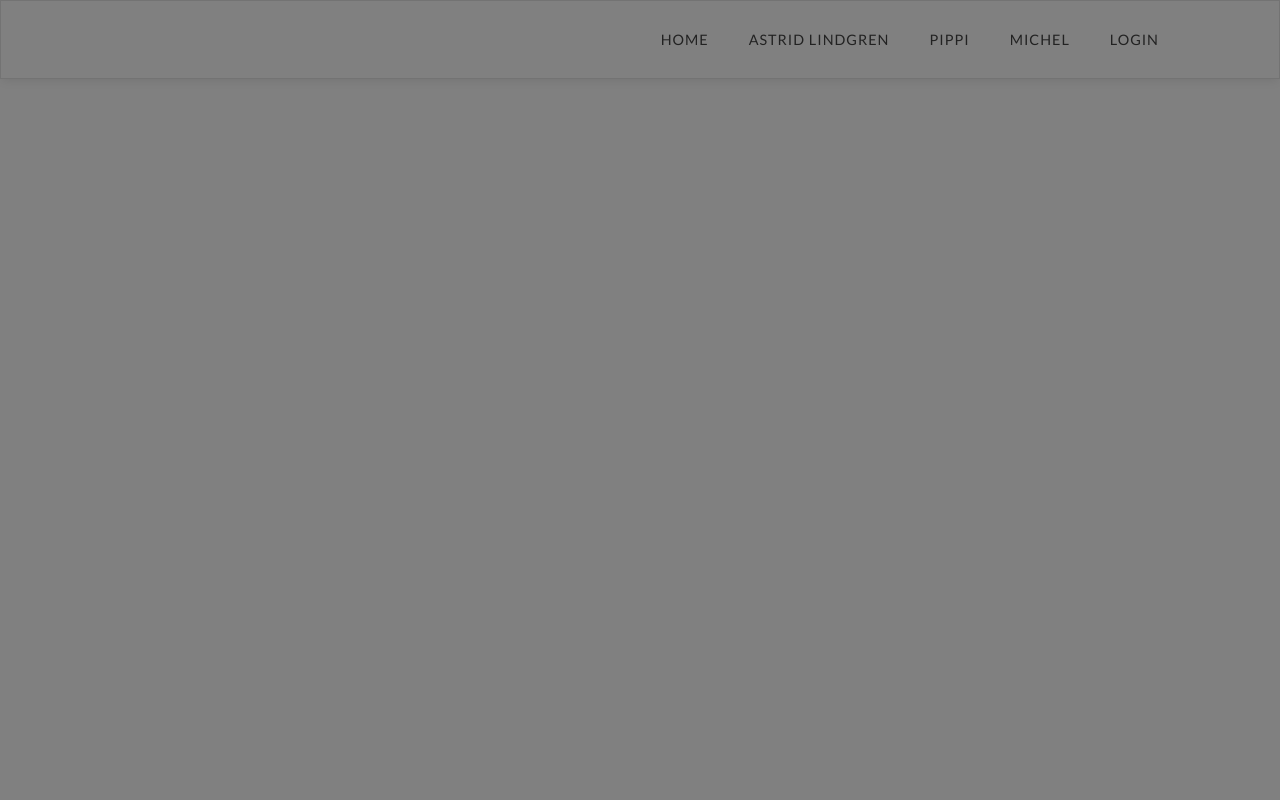
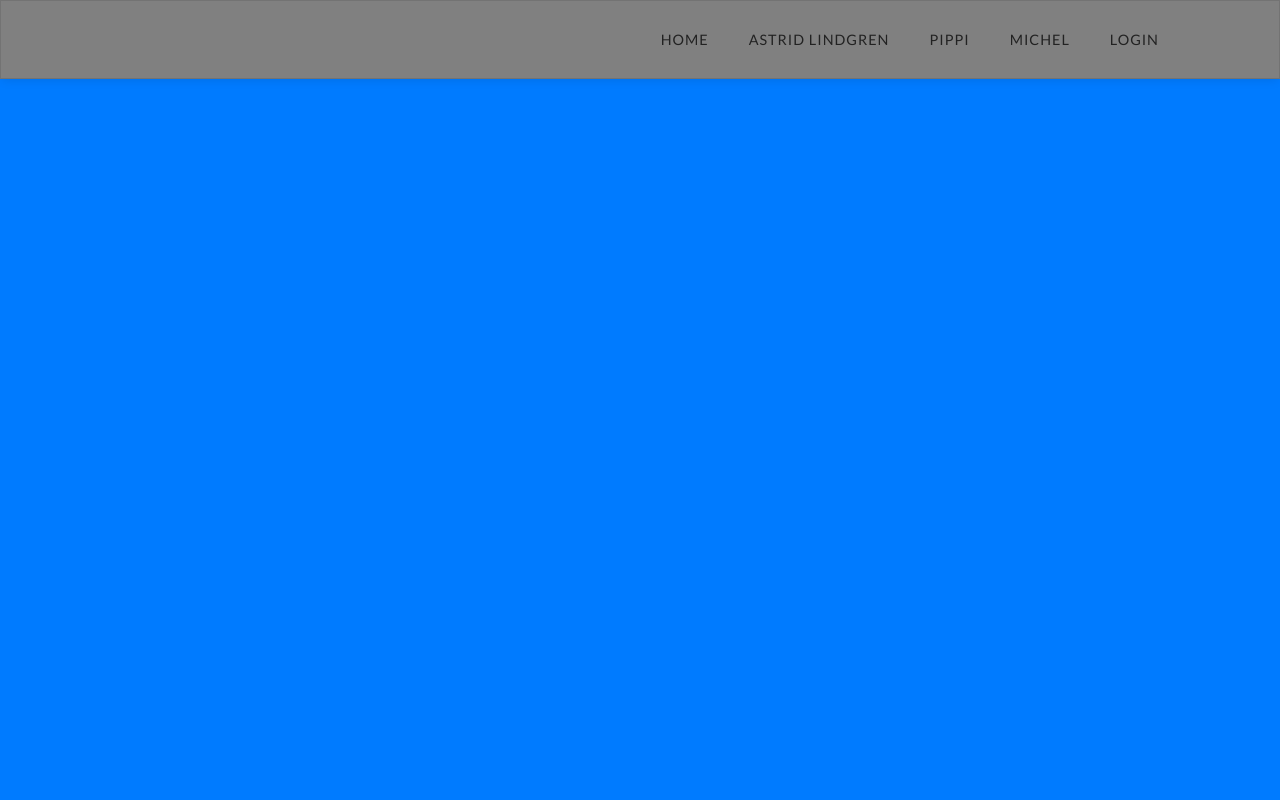
Before and after one commit to MrGodLP/Informatik-Project, a PHP site: page /Michel/michel.html in a window 1280 px wide. Run offline with PHP 8.4, Linux system fonts and the light colour scheme.

Commit message:
hintergrund

```diff
--- a/style.css
+++ b/style.css
@@ -1,3 +1,3 @@
 body{
-    background-color: grey;
+    background-color: #007bff;
 }
```
